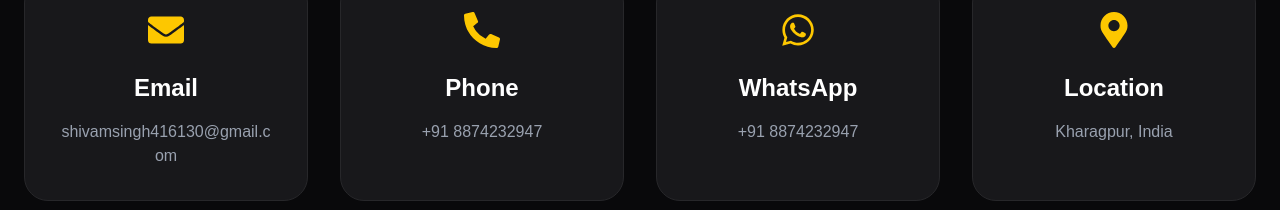
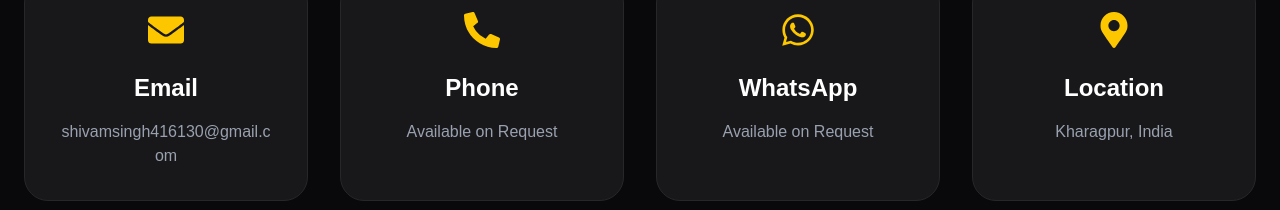
Before and after one commit to Shivam-singh-shi/mentorlink, a React (Vite) app in the folder client/: page /contact in a window 1280 px wide. Shown: the part 731-941 px from the top of the page. Built offline with nearby package versions, Linux system fonts and the light colour scheme; no server answers.

Commit message:
Remove personal contact number from ContactInfo

```diff
--- a/client/src/components/contact/ContactInfo.jsx
+++ b/client/src/components/contact/ContactInfo.jsx
@@ -15,12 +15,12 @@ const contactInfo = [
   {
     icon: <FaPhoneAlt />,
     title: "Phone",
-    value: "+91 8874232947",
+    value: "Available on Request",
   },
   {
     icon: <FaWhatsapp />,
     title: "WhatsApp",
-    value: "+91 8874232947",
+    value: "Available on Request",
   },
   {
     icon: <FaMapMarkerAlt />,
```
